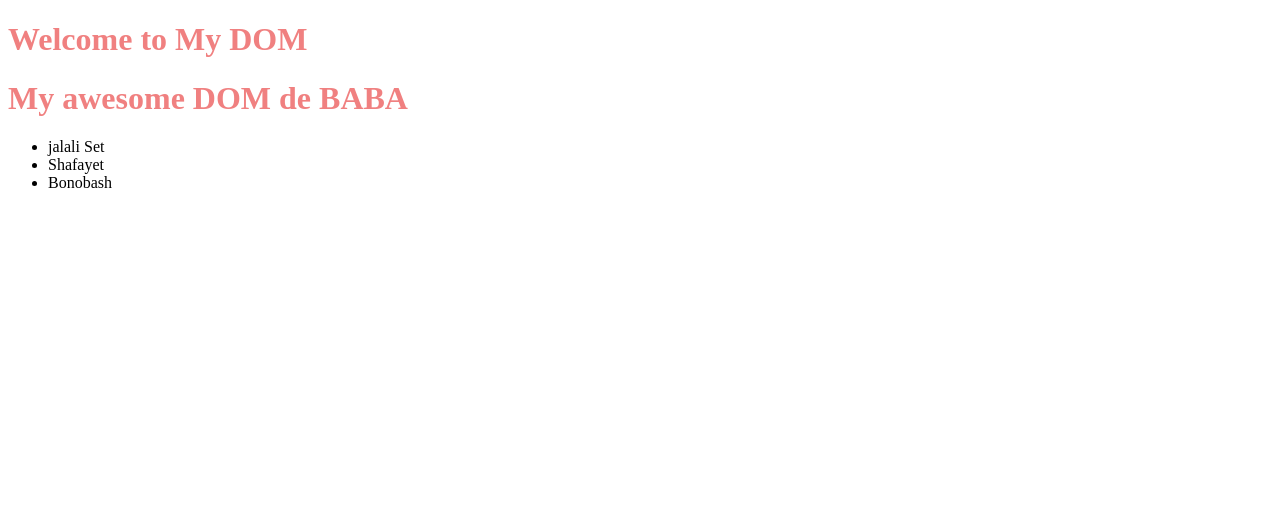
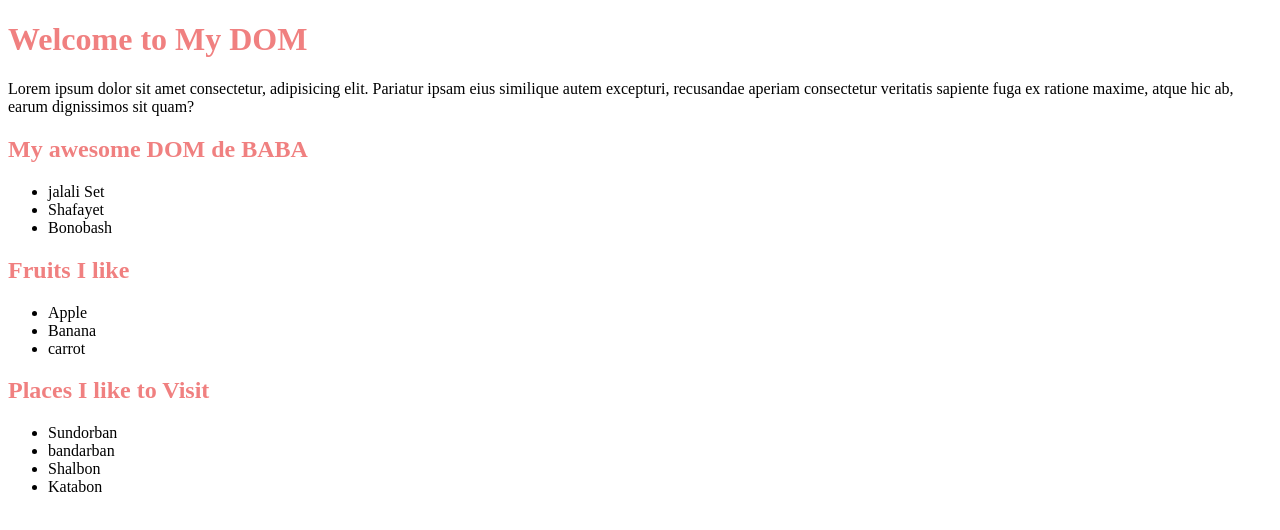
Before and after one commit to Kabir058/tour_of_DOM, a plain HTML site: page index.html in a window 1280 px wide. Drawn offline with Linux system fonts and the light colour scheme.

Commit message:
add scetions and paragraph

```diff
--- a/index.html
+++ b/index.html
@@ -9,14 +9,34 @@
 <body>
     <header>
         <h1>Welcome to My DOM</h1>
+        <p>Lorem ipsum dolor sit amet consectetur, adipisicing elit. Pariatur ipsam eius similique autem excepturi, recusandae aperiam consectetur veritatis sapiente fuga ex ratione maxime, atque hic ab, earum dignissimos sit quam?</p>
     </header>
     <main>
-        <h1>My awesome DOM de BABA </h1>
+        <section>
+            <h1>My awesome DOM de BABA </h1>
         <ul>
             <li>jalali Set</li>
             <li>Shafayet</li>
             <li>Bonobash</li>
         </ul>
+        </section>
+        <section>
+            <h1>Fruits I like</h1>
+            <ul>
+            <li>Apple</li>
+            <li>Banana</li>
+            <li>carrot</li>
+        </ul>
+        </section>
+        <section>
+            <h1>Places I like to Visit</h1>
+            <ul>
+                <li>Sundorban</li>
+                <li>bandarban</li>
+                <li>Shalbon</li>
+                <li>Katabon</li>
+            </ul>
+        </section>
 
     </main>
     <script src="js/dom.js"></script>
```
